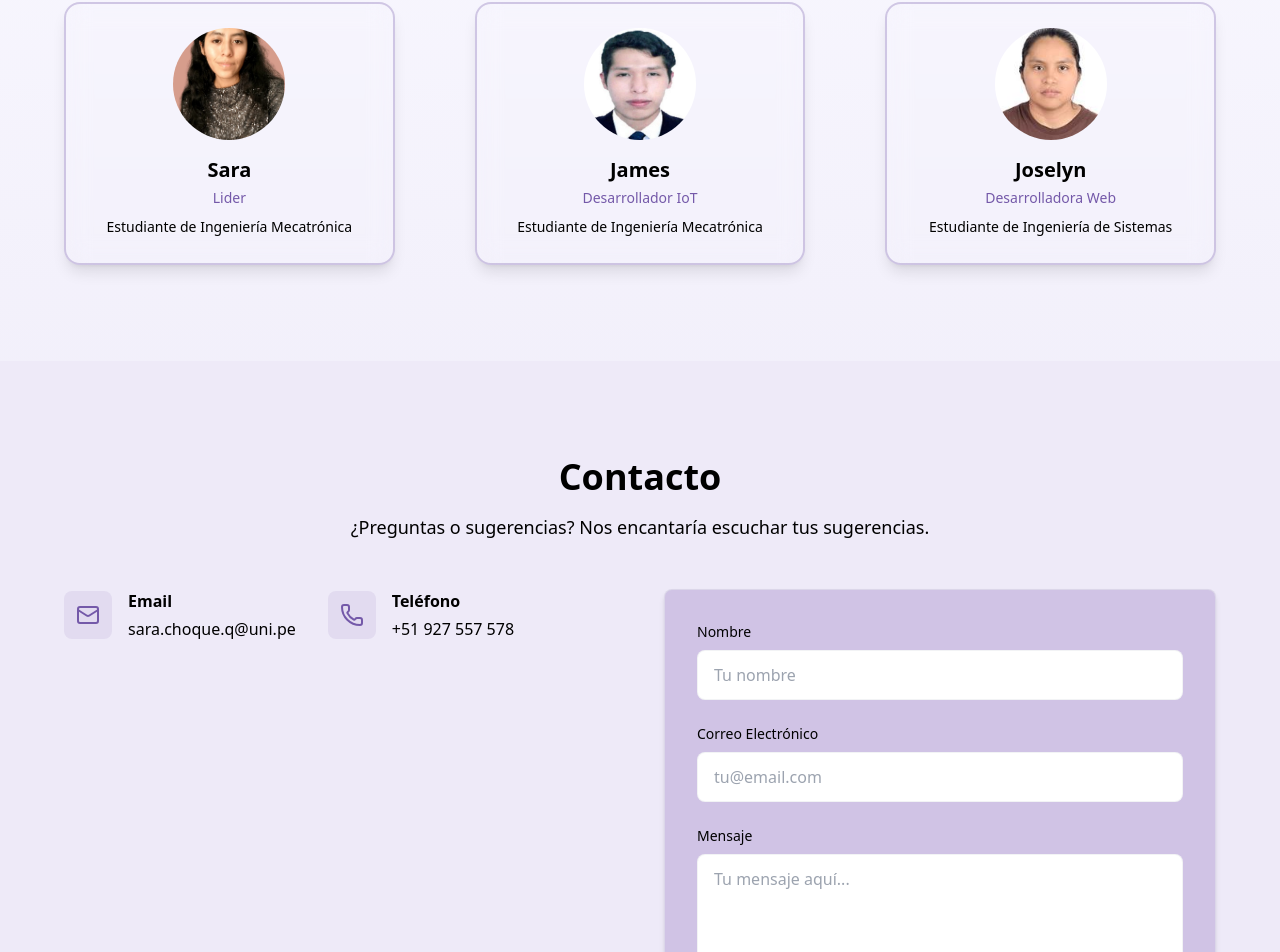
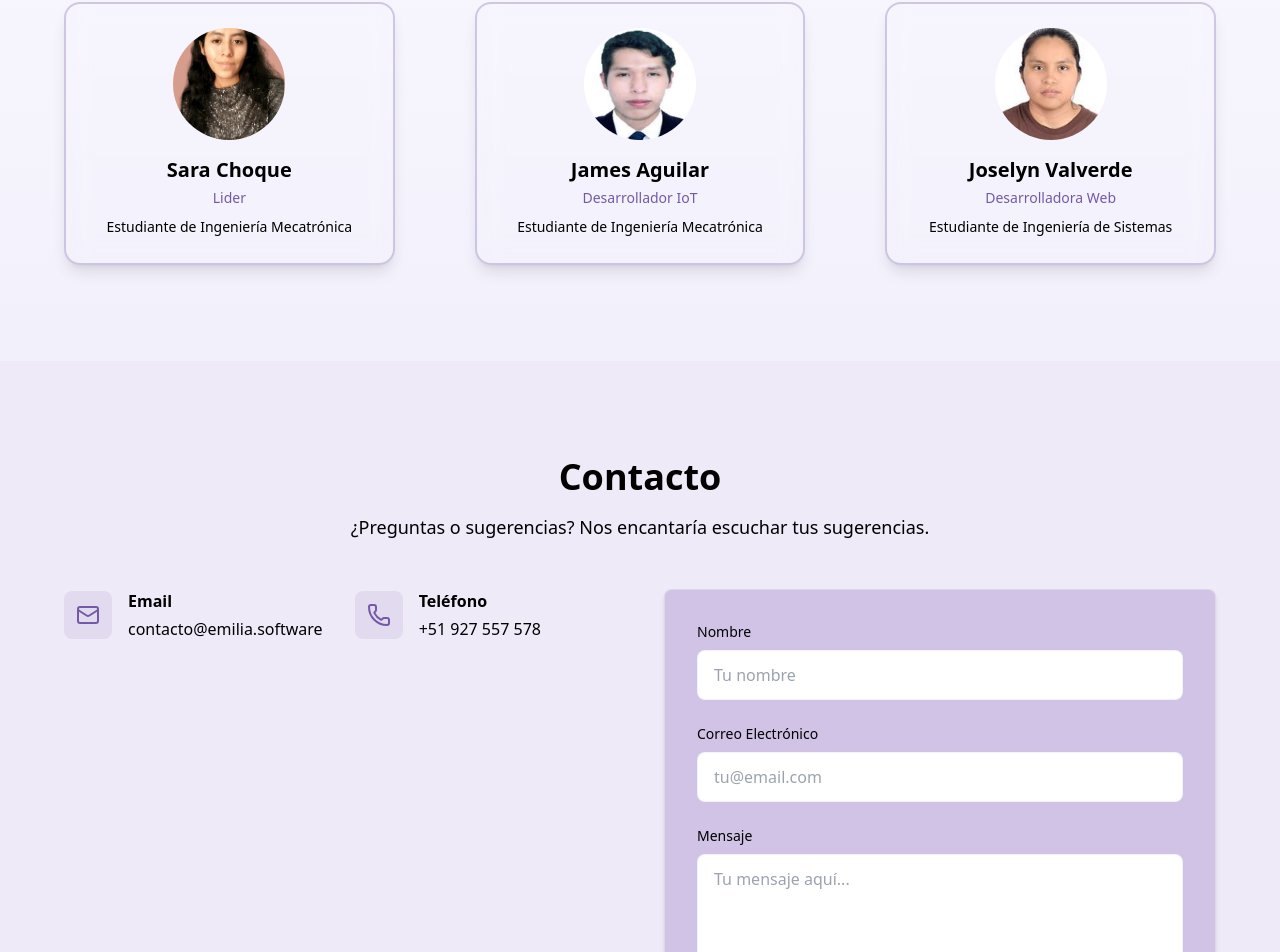
Before and after one commit to Joselyn96/emilia-landing, a React (Vite) app: page / in a window 1280 px wide. Shown: the part 2537-3489 px from the top of the page. Built offline with nearby package versions, Linux system fonts and the light colour scheme.

Commit message:
actualizacion del email y apellidos de los integrantes

```diff
--- a/src/components/contact.tsx
+++ b/src/components/contact.tsx
@@ -42,7 +42,7 @@ export default function Contact() {
               </div>
               <div>
                 <h3 className="font-semibold text-foreground mb-1 text-left">Email</h3>
-                <p className="text-muted-foreground text-left">sara.choque.q@uni.pe</p>
+                <p className="text-muted-foreground text-left">contacto@emilia.software</p>
               </div>
             </div>
 
--- a/src/components/team.tsx
+++ b/src/components/team.tsx
@@ -3,13 +3,13 @@ import { Users } from "lucide-react"
 export default function Team() {
   const teamMembers = [
     {
-      name: "Sara",
+      name: "Sara Choque",
       role: "Lider",
       bio: "Estudiante de Ingeniería Mecatrónica",
       photo: "sara-lider.jpeg",
     },
     {
-      name: "James",
+      name: "James Aguilar",
       role: "Desarrollador IoT",
       bio: "Estudiante de Ingeniería Mecatrónica",
       photo: "james_photo.jpg",
@@ -21,7 +21,7 @@ export default function Team() {
     //   photo: "",
     // },
     {
-      name: "Joselyn",
+      name: "Joselyn Valverde",
       role: "Desarrolladora Web",
       bio: "Estudiante de Ingeniería de Sistemas",
       photo: "jve_photo.jpg",
```
